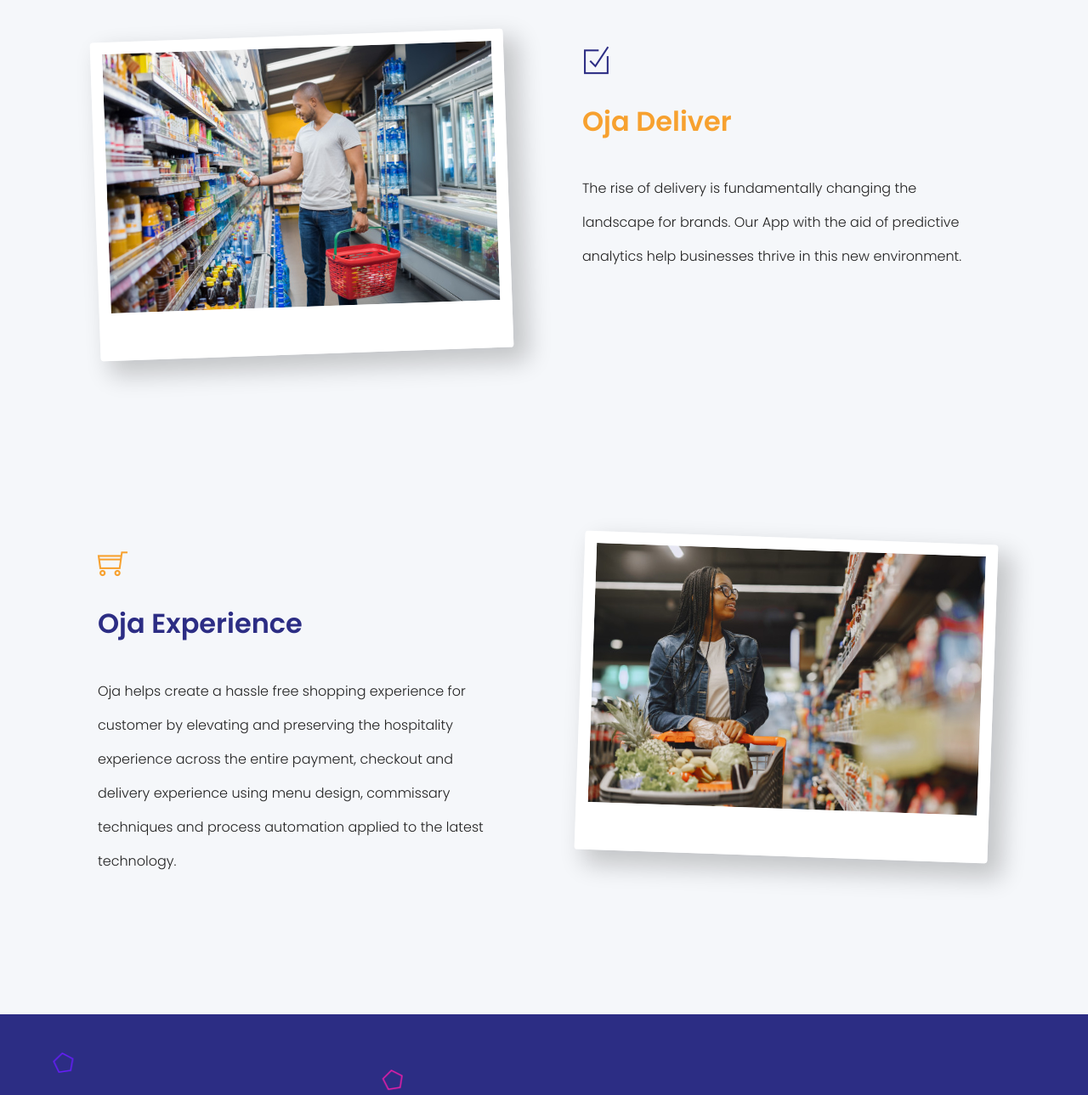
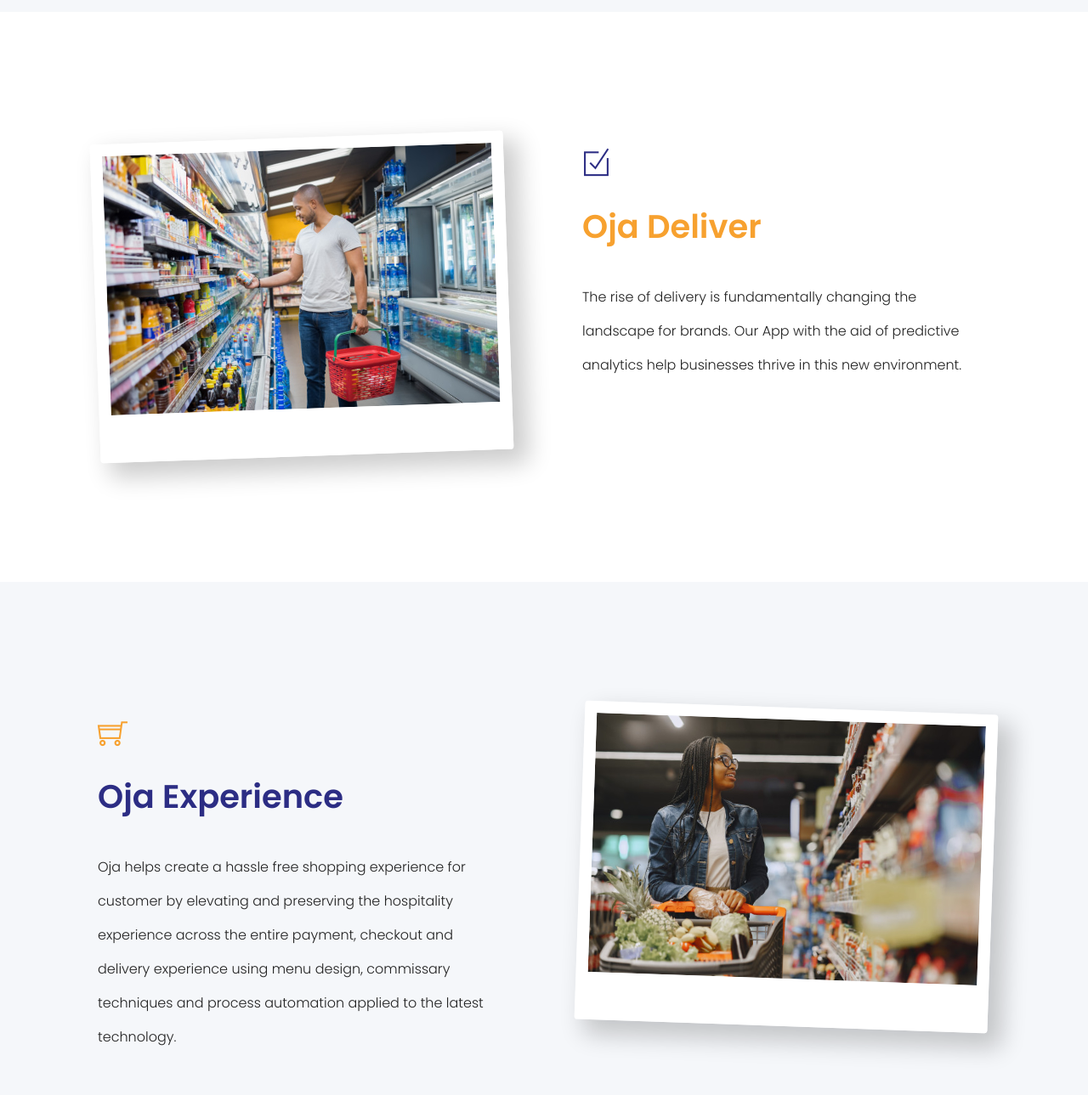
Before and after one commit to mysterymosi/mysterymosi.github.io, a plain HTML site: page index.html in a window 1280 px wide. Shown: the part 2260-3549 px from the top of the page at 85% size. Drawn offline with nearby package versions, Linux system fonts and the light colour scheme.

Commit message:
minor ui mods

```diff
--- a/assets/css/style.css
+++ b/assets/css/style.css
@@ -3114,7 +3114,8 @@ td, th {
   color: #222;
 }
 .benefit-section .single-service h4 {
-  font-size: 2rem;
+  font-size: 3vw;
+  font-weight: 600;
   margin:30px 0 40px 0px;
 }
 .benefit-section .single-service p {
@@ -3252,6 +3253,10 @@ td, th {
   .single-logo img {
     margin-bottom: 10px;;
   }
+
+  .benefit-section .single-service h4 {
+    font-size: 2rem;
+  }
 }
 
 @media (max-width: 480px) {
@@ -3345,6 +3350,18 @@ td, th {
   background-color: #4cb9b2;
 }
 
+.bg-grey {
+  background-color: rgb(245, 247, 250) !important;
+}
+
+.bg-white {
+  background-color: #ffffff !important;
+}
+
+.pd-bottom {
+  padding-bottom: 0 !important;
+}
+
 @media (min-width: 770px) {
   .anime-service:nth-child(1) {
     opacity: 0;
--- a/index.html
+++ b/index.html
@@ -174,6 +174,7 @@ CSS
 
     <!-- Start benefits section -->
     <section class="benefit-section section-gap-full">
+        <div class="bg-grey">
             <div class="container">
                 <div class="row top-benefit">
                     <div class="col-md-6 scroll-animations">
@@ -189,7 +190,11 @@ CSS
                         <img class="img-fluid slant-img" src="assets/img/serious-young-customer-choosing-goods-freezer_74855-3275.jpg" alt="benefit image">
                     </div>
                 </div>
-            <div class="row top-benefit">
+            </div>
+        </div>
+        <div class="bg-white section-gap-full">
+            <div class="container">
+                <div class="row">
                     <div class="col-md-6 text-center">
                         <img class="img-fluid slant-img slant-img__second" src="assets/img/man-supermarket_256588-394.jpg" alt="benefit image">
                     </div>
@@ -204,6 +209,10 @@ CSS
                         </div>
                     </div>
                 </div>
+            </div>
+        </div>
+        <div class="bg-grey section-gap-full pd-bottom">
+            <div class="container">
                 <div class="row">
                     <div class="col-md-6 scroll-animations">
                         <div class="single-service">
@@ -216,6 +225,7 @@ CSS
                     </div>
                     <div class="col-md-6 text-center">
                         <img class="img-fluid slant-img" src="assets/img/woman-shopping-vegetables-supermarket_1157-37863.jpg" alt="benefit image">
+                    </div>
                 </div>
             </div>
         </div>
```
Also changed, not shown: store-owner.html (+1 -1 lines). Lines whose indentation alone changed are shown as unchanged.
